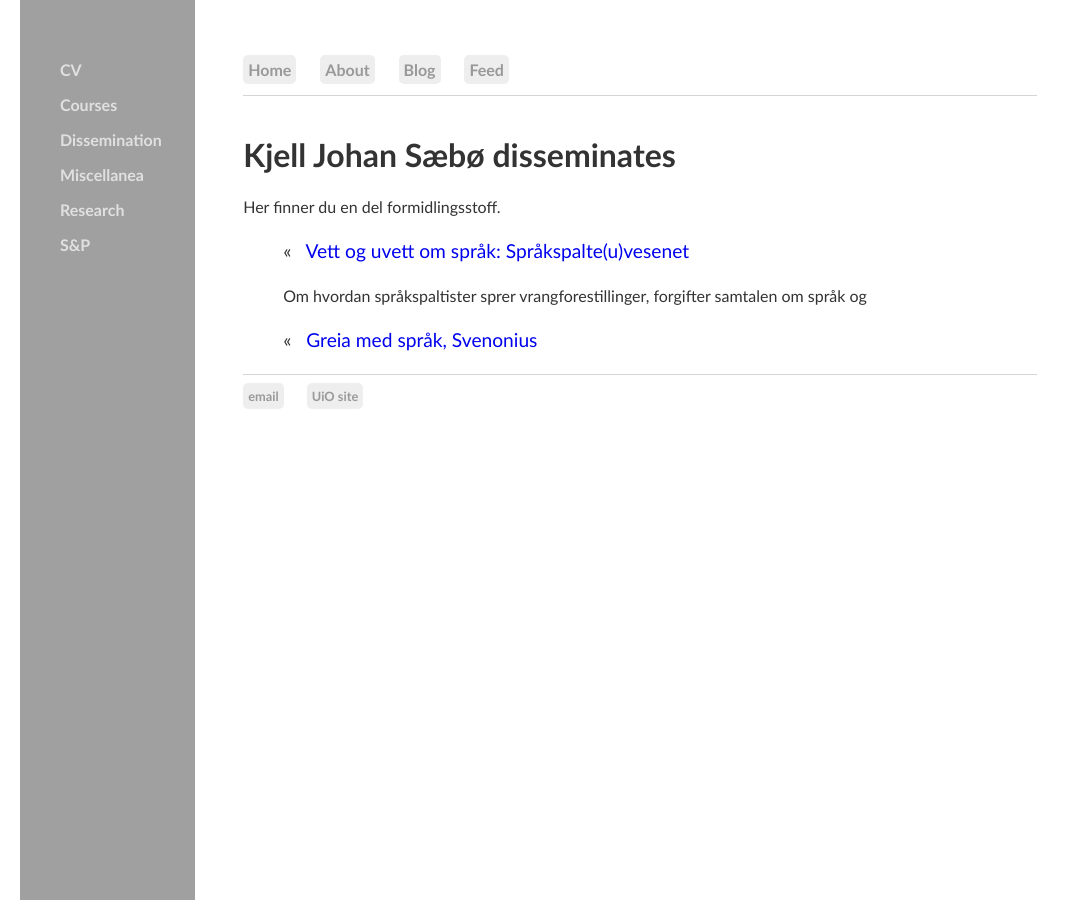
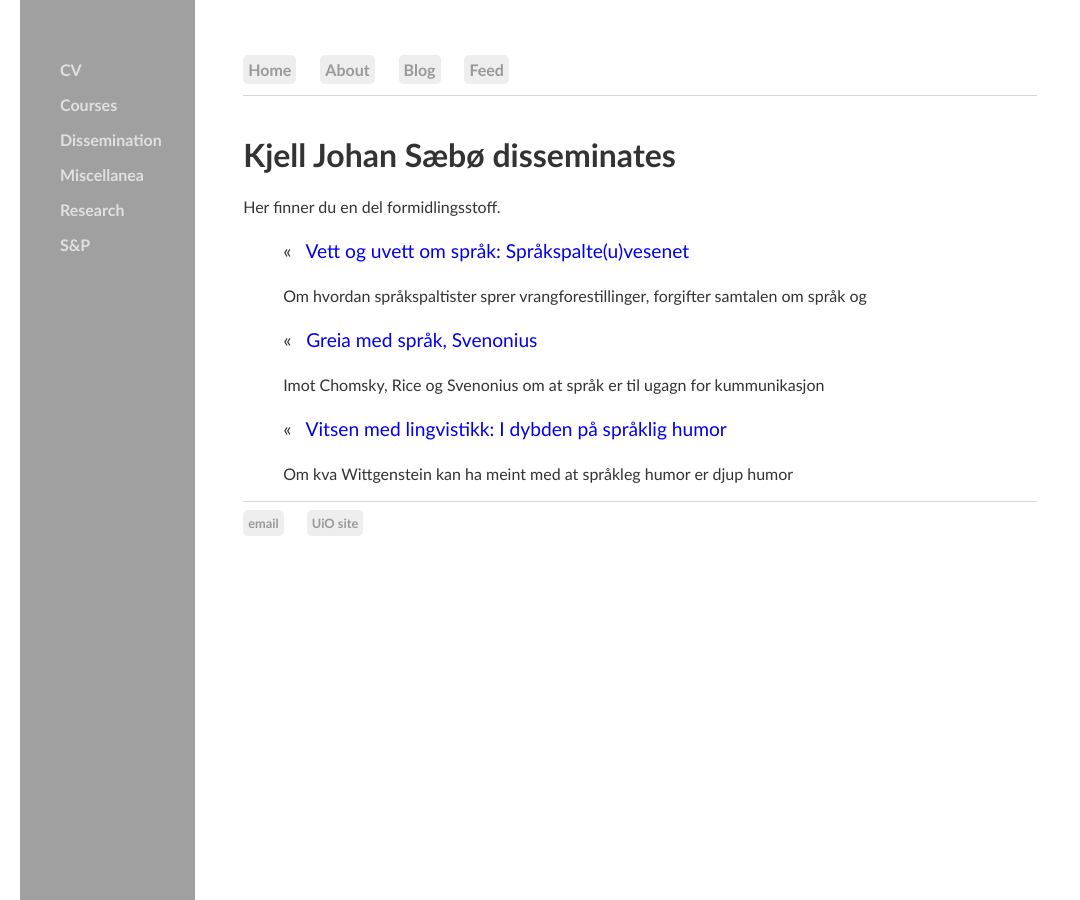
Before and after one commit to kjelljs/kjelljs.github.io, a Jekyll site: the page built from dissemination/index.html, in a window 1280 px wide. Shown: the whole page, without its empty margins (0-1080 px from the left). Built offline with Jekyll 4.4.1, drawn with Linux system fonts in a browser that asks for light colours.

Commit message:
Update index.html

```diff
--- a/dissemination/index.html
+++ b/dissemination/index.html
@@ -10,4 +10,7 @@ title: Kjell Johan Sæbø disseminates
 
 <ul><li id="blogposts">&laquo; &nbsp; <a href="/dissemination/terapi.html">Vett og uvett om språk: Språkspalte(u)vesenet</a></li><p>Om hvordan språkspaltister sprer vrangforestillinger, forgifter samtalen om språk og </p>
 <li id="blogposts">&laquo; &nbsp; <a href="/dissemination/svenon.html">Greia med språk, Svenonius</a></li>
+	<p>Imot Chomsky, Rice og Svenonius om at språk er til ugagn for kummunikasjon</p>
+<li id="blogposts">&laquo; &nbsp; <a href="/dissemination/vitsen.html">Vitsen med lingvistikk: I dybden på språklig humor</a></li>
+	<p>Om kva Wittgenstein kan ha meint med at språkleg humor er djup humor</p>
 </ul>
```
